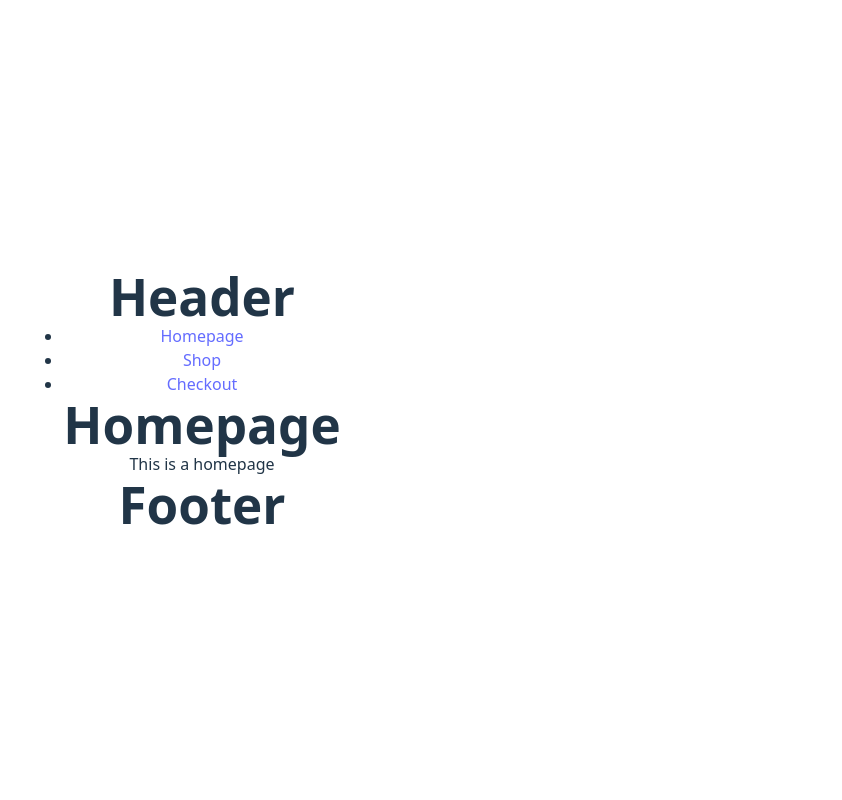
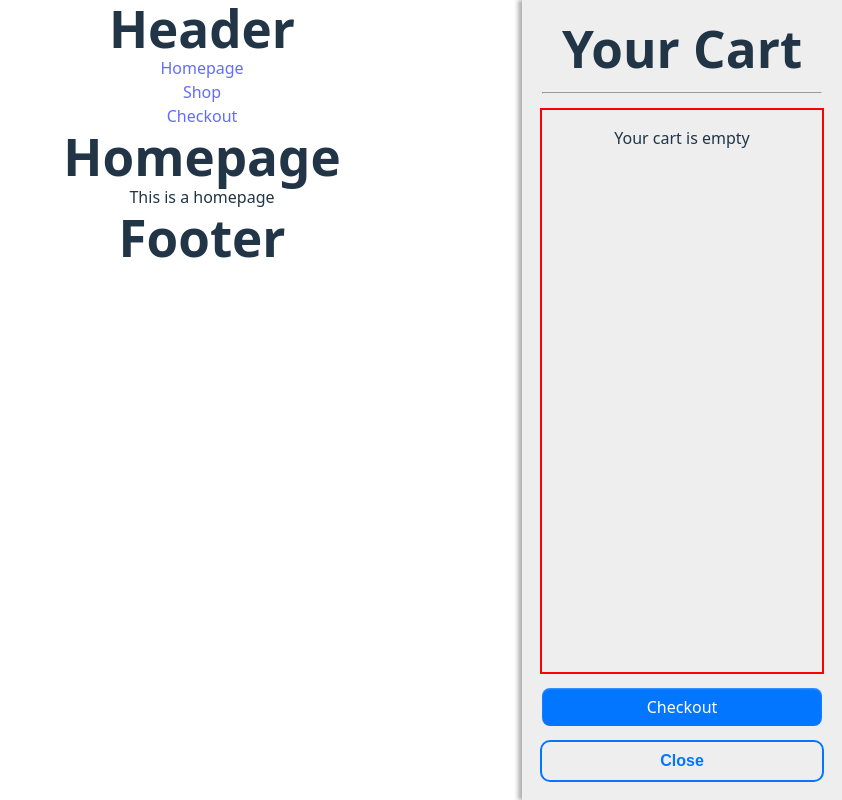
Before and after one commit to Eztatic/shopping-cart, a React (Vite) app: page / in a window 1280 px wide. Shown: the whole page, without its empty margins (438-1280 px from the left). Built offline with nearby package versions, Linux system fonts and the light colour scheme.

Commit message:
Added slide in & out UI feature for global shopping cart

```diff
--- a/package.json
+++ b/package.json
@@ -12,7 +12,9 @@
   "dependencies": {
     "react": "^19.0.0",
     "react-dom": "^19.0.0",
-    "react-router": "^7.5.1"
+    "react-icons": "^5.5.0",
+    "react-router": "^7.5.1",
+    "styled-components": "^6.1.17"
   },
   "devDependencies": {
     "@eslint/js": "^9.22.0",
--- a/src/App.css
+++ b/src/App.css
@@ -1,5 +1,4 @@
 #root {
   margin: 0 auto;
-  padding: 2rem;
   text-align: center;
 }
--- a/src/App.jsx
+++ b/src/App.jsx
@@ -9,10 +9,11 @@ import Footer from './components/Footer.jsx'
 import './App.css';
 
 function App() {
+
   return (
     <>
+      <ShoppingCart />
       <Header />
-      {/* <ShoppingCart /> */}
       <Routes>
         <Route path='/' element={<HomePage />} />
         <Route
--- a/src/components/ShoppingCart.jsx
+++ b/src/components/ShoppingCart.jsx
@@ -1,13 +1,50 @@
+import { useState } from 'react';
 import { Link } from 'react-router';
+import styles from '/src/styles/ShoppingCart.module.css';
+import { FaShoppingCart } from "react-icons/fa";
+
+const CartButton = ({ openHandler }) => {
+      return (
+            <button className={styles['cart-button']} onClick={openHandler}>
+                  <FaShoppingCart />
+                  <p>0</p>
+            </button>
+      );
+}
+
+const CartItem = ({ imgURL, title, category, price }) => {
+      return (
+            <li key={crypto.randomUUID()}>
+                  <img src={imgURL} alt="Item Image" />
+                  <div>
+                        <p>{title}</p>
+                        <p>{category}</p>
+                        <p>{`$${price}`}</p>
+                  </div>
+                  <button>X</button>
+            </li>
+      );
+}
 
 const ShoppingCart = () => {
+      const [isOpen, setIsOpen] = useState(false);
+
       return (
             <>
-                  <h1>Shopping Cart</h1>
-                  <p>This is the shopping chart</p>
-                  <button>
-                        <Link to={'/CheckoutPage'}>Checkout</Link>
-                  </button>
+                  <CartButton openHandler={() => setIsOpen(false)} />
+                  <aside className={`${styles['cart-panel']} ${!isOpen ? styles.open : styles.close}`}>
+                        <h1>Your Cart</h1>
+                        <hr />
+                        <ul>
+                              <li>Your cart is empty</li>
+                        </ul>
+                        <div>
+                              <Link to={'/CheckoutPage'} className={styles['checkout-button']}>Checkout</Link>
+                              <button onClick={() => {
+                                    setIsOpen(true);
+                              }}>Close</button>
+                        </div>
+                  </aside>
             </>
       );
 }
--- a/src/components/ShoppingPage.jsx
+++ b/src/components/ShoppingPage.jsx
@@ -1,19 +1,19 @@
 import { useState, useEffect } from 'react';
 import styles from '/src/styles/ShoppingPage.module.css';
 
-
-
-const ItemCard = ({ id, category, imgURL, title, price }) => {
+const ItemCard = ({ category, imgURL, title, price }) => {
       return (
-            <div key={id} className={styles.card}>
+            <div className={styles.card}>
                   <p>{category}</p>
                   <img src={imgURL} alt="Product Image" />
                   <div>
                         <p>{title}</p>
-                        <p>{price}</p>
+                        <p>{new Intl.NumberFormat('en-US', { style: 'currency', currency: 'USD' }).format(price)}</p>
                   </div>
-                  <button>Add to cart</button>
-            </div>
+                  <button aria-label={`Add ${title} to cart`}>
+                        Add to cart
+                  </button>
+            </div >
       );
 }
 
@@ -58,14 +58,15 @@ const ShoppingPage = () => {
                   {loading && <p>Loading...</p>}
                   {error && <p>Network Error</p>}
                   <div className={styles.products}>
-                        {products.map((product) => {
-                              return <ItemCard
-                                    id={product.id}
-                                    category={product.category}
-                                    imgURL={product.image}
-                                    title={product.title}
-                                    price={`$${product.price}`} />
-                        })}
+                        {products.map(({ id, category, image, title, price }) => (
+                              <ItemCard
+                                    key={id}
+                                    category={category}
+                                    imgURL={image}
+                                    title={title}
+                                    price={price}
+                              />
+                        ))}
                   </div>
             </>
       );
--- a/src/index.css
+++ b/src/index.css
@@ -26,7 +26,6 @@ a:hover {
 
 body {
   margin: 0;
-  display: flex;
   place-items: center;
   min-width: 320px;
   min-height: 100vh;
@@ -37,7 +36,10 @@ h1 {
   line-height: 1.1;
 }
 
-/* CSS */
+ul {
+  list-style-type: none;
+}
+
 button {
   background-color: #0276ff;
   border-radius: 8px;
--- /dev/null
+++ b/src/styles/ShoppingCart.module.css
@@ -0,0 +1,99 @@
+.cart-panel {
+  background-color: #eeeeee;
+  width: 320px;
+  height: 100vh;
+  padding: 1.25rem;
+  box-shadow: -4px 0px 4px 0px rgba(0, 0, 0, 0.3);
+  display: flex;
+  flex-direction: column;
+  gap: 1rem;
+  position: fixed;
+  top: 0;
+  right: 0;
+  transition: transform 0.3s ease-in-out;
+}
+
+.cart-panel.open {
+  transform: translateX(0);
+}
+
+.cart-panel.close {
+  transform: translateX(100%);
+}
+
+.cart-panel a {
+  color: #fff;
+}
+
+.cart-panel > ul {
+  outline: 2px solid red;
+  flex-grow: 1;
+  padding: 1rem;
+}
+
+.cart-panel > div {
+  margin-top: auto;
+  display: flex;
+  flex-direction: column;
+  gap: 1rem;
+}
+
+.cart-panel > div > button {
+  font-weight: 600;
+  background-color: transparent;
+  color: #0276ff;
+  outline: 2px solid #0276ff;
+}
+
+.checkout-button {
+  background-color: #0276ff;
+  border-radius: 8px;
+  border-style: none;
+  box-shadow: rgba(255, 255, 255, 0.26) 0 1px 2px inset;
+  color: #fff;
+  cursor: pointer;
+  font-size: 100%;
+  line-height: 18px;
+  padding: 10px 24px;
+  text-align: center;
+  transition: color 0.13s ease-in-out, background 0.13s ease-in-out,
+    opacity 0.13s ease-in-out, box-shadow 0.13s ease-in-out;
+  user-select: none;
+  -webkit-user-select: none;
+  touch-action: manipulation;
+}
+
+.checkout-button:active,
+.checkout-button:hover {
+  background-color: #59a4ff;
+}
+
+.cart-button {
+  font-size: 1.5em;
+  width: 65px;
+  height: 65px;
+  border-radius: 50%;
+  display: flex;
+  align-items: center;
+  justify-content: center;
+  padding: 0.25em;
+  cursor: pointer;
+  position: fixed;
+  right: 2rem;
+  bottom: 2rem;
+}
+
+.cart-button > p {
+  font-size: 0.75em;
+  background-color: #ff0000;
+  width: 1em;
+  height: 1em;
+  padding: 16px;
+  border-radius: 50%;
+  position: absolute;
+  display: flex;
+  align-items: center;
+  justify-content: center;
+  right: -8px;
+  top: -8px;
+}
--- a/src/styles/ShoppingPage.module.css
+++ b/src/styles/ShoppingPage.module.css
@@ -1,10 +1,10 @@
 .card {
   background-color: #ffffff;
-  width: 300px;
+  width: 100%;
+  max-width: 300px;
   min-height: 410px;
   padding: 1rem;
   border-radius: 6px;
-  /* outline: 2px solid red; */
   display: flex;
   flex-direction: column;
   justify-content: space-between;
```
Also changed, not shown: 1 other file (tests, documents, lock files or other folders).
